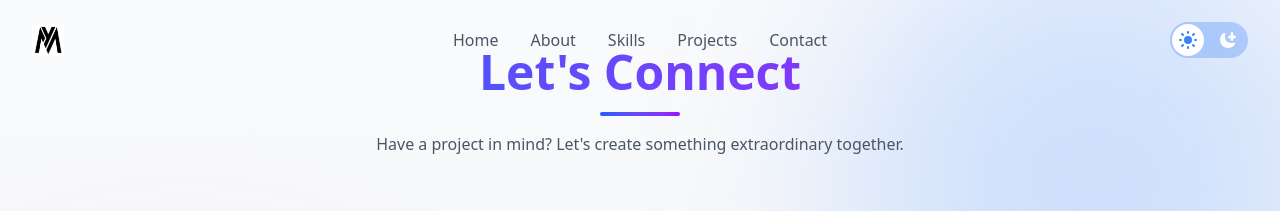
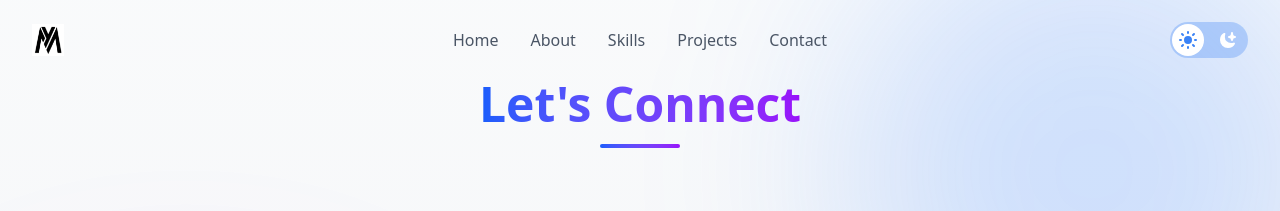
Before and after one commit to usif-x/portofolio, a Nuxt app: page /contact in a window 1280 px wide. Shown: the top 211 px of the page. Built offline with nearby package versions, Linux system fonts and the light colour scheme.

Commit message:
edit contact

```diff
--- a/pages/contact.vue
+++ b/pages/contact.vue
@@ -1,23 +1,15 @@
 <template>
-    <section class="flex-grow relative flex flex-col justify-center items-center bg-gradient-to-b from-gray-50 to-gray-100 dark:from-gray-900 dark:to-black px-6 py-12 overflow-hidden transition-colors duration-300">
-    <Toast ref="toastRef" />
+  <section class="flex-grow relative flex flex-col justify-center items-center bg-gradient-to-b from-gray-50 to-gray-100 dark:from-gray-900 dark:to-black px-4 sm:px-6 lg:px-8 py-16 md:py-20 overflow-hidden transition-colors duration-300">
+  <Toast ref="toastRef" />
     <div class="absolute top-[-10%] right-[-5%] w-[250px] sm:w-[300px] md:w-[400px] lg:w-[500px] h-[250px] sm:h-[300px] md:h-[400px] lg:h-[500px] bg-blue-500/20 dark:bg-blue-500/30 rounded-full blur-[60px] sm:blur-[80px] md:blur-[100px] animate-float-slow"></div>
     <div class="absolute bottom-[-10%] left-[-5%] w-[250px] sm:w-[300px] md:w-[400px] lg:w-[500px] h-[250px] sm:h-[300px] md:h-[400px] lg:h-[500px] bg-purple-500/20 dark:bg-purple-500/30 rounded-full blur-[60px] sm:blur-[80px] md:blur-[100px] animate-float-delayed"></div>
-
-
-
-    <div class="relative max-w-7xl mx-auto px-4 sm:px-6 lg:px-8">
       <div class="text-center mb-16 animate-fade-in">
         <h2 class="font-roboto text-4xl md:text-5xl font-bold bg-gradient-to-r from-blue-600 to-purple-600 bg-clip-text text-transparent mb-4">
           Let's Connect
         </h2>
         <div class="w-20 h-1 bg-gradient-to-r from-blue-600 to-purple-600 mx-auto rounded-full"></div>
-        <p class="font-cairo mt-4 text-gray-600 dark:text-gray-400 max-w-2xl mx-auto">
-          Have a project in mind? Let's create something extraordinary together.
-        </p>
       </div>
-
-      <div class="grid grid-cols-1 lg:grid-cols-2 gap-8">
+    <div class="grid grid-cols-1 lg:grid-cols-2 gap-8">
         <div class="relative group animate-slide-up h-full">
           <div class="absolute inset-0 bg-white dark:bg-gray-800 rounded-2xl opacity-80 dark:opacity-90 backdrop-blur-xl"></div>
           <div class="relative p-6 md:p-8 rounded-2xl h-full">
@@ -128,11 +120,11 @@
           </div>
         </div>
       </div>
-    </div>
   </section>
 </template>
 
 <script setup>
+
 import { ref, reactive } from 'vue'
 import { Icon } from '@iconify/vue'
 import Toast from '~/components/toast.vue'
```
